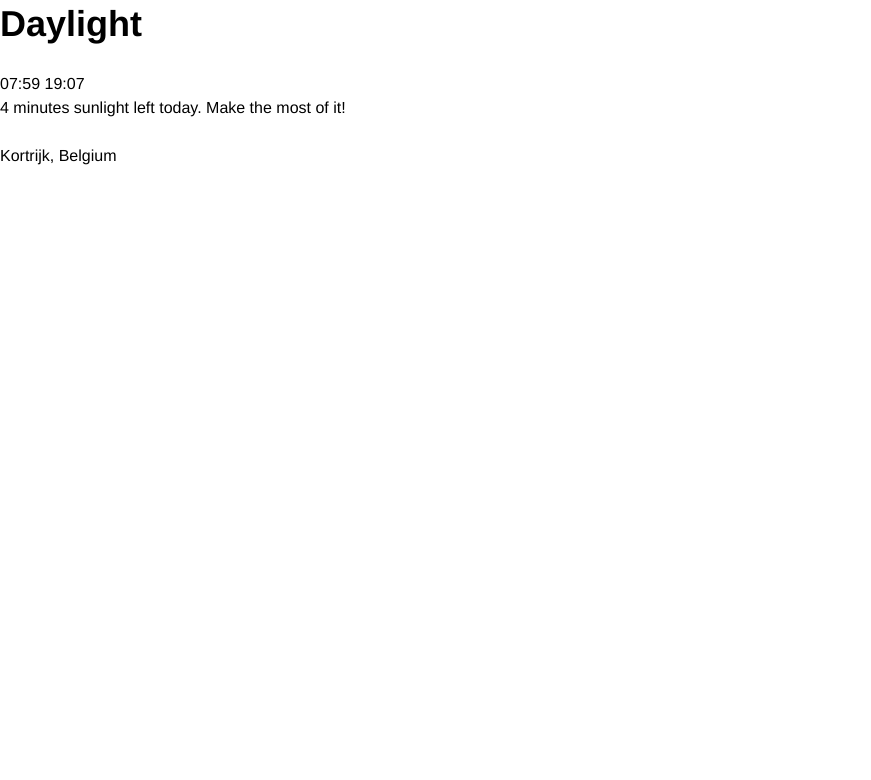
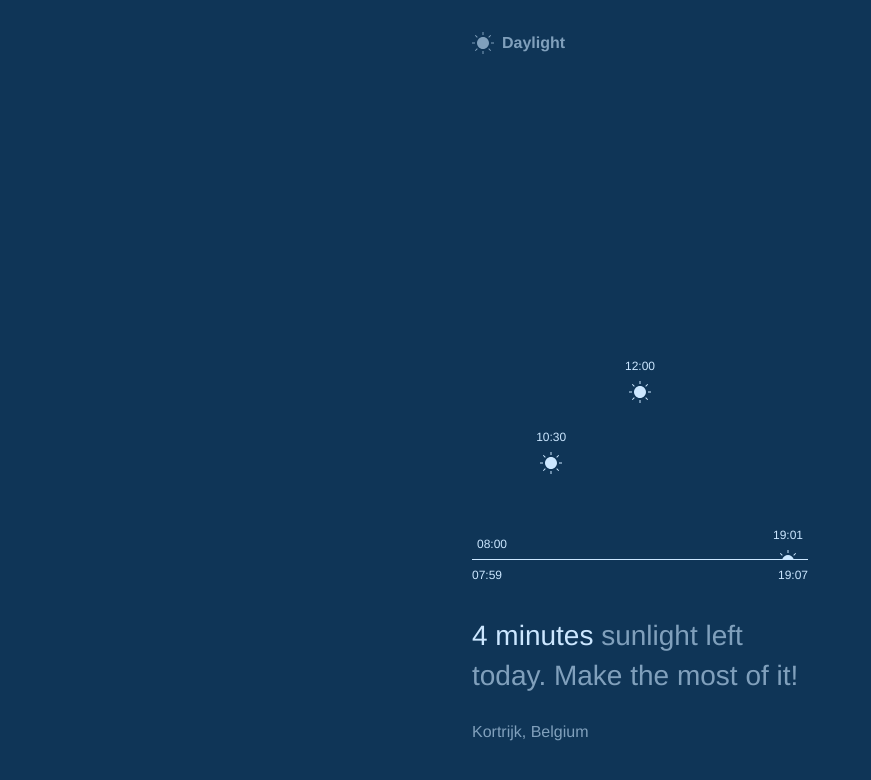
Before and after one commit to nmct-create3/daylight-app-BordeaudhuyBoris, a plain HTML site: page index.html in a window 1280 px wide. Shown: the whole page, without its empty margins (0-871 px from the left). Drawn offline with Linux system fonts and the light colour scheme.

Commit message:
feat: style afgewerkt

```diff
--- a/css/screen.css
+++ b/css/screen.css
@@ -1,6 +1,18 @@
 /*------------------------------------*\
 #FONTS
 \*------------------------------------*/
+
+@font-face {
+    font-family: "Work Sans";
+    font-weight: 400;
+    src: url("../fonts/Work_Sans/WorkSans-Italic-VariableFont_wght.ttf") format("ttf")
+}
+
+@font-face {
+    font-family: "Work Sans";
+    font-weight: 600;
+    src: url("../fonts/Work_Sans/WorkSans-VariableFont_wght.ttf") format("ttf")
+}
 
 /*------------------------------------*\
 #Variables
@@ -8,6 +20,8 @@
 
 :root {
     /* colors */
+    --color-front: #0F3557;
+    --color-back: #CCE7FF;
 
     /* opacity */
 
@@ -27,10 +41,13 @@
 html {
     font-size: 16px;
     line-height: 1.5;
-    font-family: Helvetica, arial, sans-serif;
+    font-family: "Work Sans", Helvetica, arial, sans-serif;
     box-sizing: border-box;
     -webkit-font-smoothing: antialiased;
     -moz-osx-font-smoothing: grayscale;
+    font-feature-settings: "zero" 1;
+    background-color: var(--color-back);
+    color: var(--color-front);
 }
 
 *,
@@ -249,7 +266,13 @@ input::placeholder {
 */
 
 .c-logo {
-
+    font-size: 16px;
+    font-weight: 600;
+    line-height: 16px;
+    display: flex;
+    align-items: center;
+    gap: 8px;
+    margin-bottom: auto;
 }
 
 /*
@@ -259,7 +282,9 @@ input::placeholder {
 */
 
 .c-sun {
-
+    width: 22px;
+    height: 22px;
+    fill: var(--color-front);
 }
 
 .c-logo .c-sun {
@@ -272,11 +297,72 @@ input::placeholder {
     Main app wrapper
 */
 
+.c-app{
+    max-width: 400px;
+    min-height: 100vh;
+    padding: 32px;
+    display: flex;
+    flex-direction: column;
+    justify-content: flex-end;
+    margin-left: auto;
+    margin-right: auto;
+}
+
+
+.c-app__summary{
+    font-size: 28px;
+    line-height: 40px;
+}
+
 /*
     Component: Horizon
     ---
     Horizon with sun visualisation
 */
+
+.c-horizon__line {
+    border-top: 1px solid var(--color-front);
+    padding-top: 8px;
+    margin-bottom: 34px;
+    display: flex;
+    justify-content: space-between;
+}
+
+.c-horizon__time{
+    font-size: 12px;
+    line-height: 14px;
+}
+
+.c-horizon__sky-wrapper {
+    position: relative;
+    height: 200px;
+    overflow: hidden;
+    padding: 22px 40px 0px 0px;
+}
+
+.c-horizon__sky {
+    position: relative;
+    height: 100%;
+}
+
+.c-horizon__sun::before{
+    content: attr(data-time);
+    font-size: 12px;
+    line-height: 14px;
+    display: block;
+    margin-bottom: 8px;
+    text-align: center;
+}
+
+.c-horizon__sun {
+    position: absolute;
+    display: flex;
+    flex-direction: column;
+    justify-content: center;
+    align-items: center;
+    width: 40px;
+    transform: translateY(22px);
+}
 
 /*------------------------------------*\
 #UTILITIES
@@ -287,6 +373,10 @@ input::placeholder {
     Mute with opacity
 */
 
+.u-muted{
+    opacity: 60%;
+}
+
 /*------------------------------------*\
 #STATES
 \*------------------------------------*/
@@ -296,6 +386,11 @@ input::placeholder {
 */
 
 /* Night version: just switch the light and dark vars */
+
+.is-night {
+    --color-front: #CCE7FF;
+    --color-back: #0F3557;
+}
 
 /*------------------------------------*\
 #MEDIA
--- a/index.html
+++ b/index.html
@@ -1,5 +1,5 @@
 <!doctype html>
-<html lang="en" class="is-day">
+<html lang="en" class="is-day is-night">
 
 <head>
     <meta charset="utf-8">
@@ -21,27 +21,40 @@
 
 <body>
     <main class="c-app">
-        <h1 class="c-logo">
+        <h1 class="c-logo u-muted">
+            <svg class="c-sun" xmlns="http://www.w3.org/2000/svg" viewBox="0 0 22 22">
+                <path
+                    d="M17,11c0,3.3-2.7,6-6,6s-6-2.7-6-6s2.7-6,6-6S17,7.7,17,11z M11.5,0h-1v3h1V0z M3.6,2.9L2.9,3.6L5,5.7L5.7,5L3.6,2.9zM0,10.5l0,1h3v-1H0z M2.9,18.4l0.7,0.7L5.7,17L5,16.3L2.9,18.4z M10.5,22h1v-3h-1V22z M18.4,19.1l0.7-0.7L17,16.3L16.3,17L18.4,19.1z M22,11.5v-1h-3v1H22z M19.1,3.6l-0.7-0.7L16.3,5L17,5.7L19.1,3.6z" />
+            </svg>
             Daylight
         </h1>
+        <div class="c-bottom">
             <div class="c-horizon">
                 <div class="c-horizon__sky-wrapper">
                     <div class="c-horizon__sky">
-                    <span class="c-horizon__sun js-sun" data-time="08:00"
-                          style="bottom: 0%; left: 0%;">
-
+                        <span class="c-horizon__sun js-sun" data-time="08:00" style="bottom: 0%; left: 0%;">
+                            <svg class="c-sun" xmlns="http://www.w3.org/2000/svg" viewBox="0 0 22 22">
+                                <path
+                                    d="M17,11c0,3.3-2.7,6-6,6s-6-2.7-6-6s2.7-6,6-6S17,7.7,17,11z M11.5,0h-1v3h1V0z M3.6,2.9L2.9,3.6L5,5.7L5.7,5L3.6,2.9zM0,10.5l0,1h3v-1H0z M2.9,18.4l0.7,0.7L5.7,17L5,16.3L2.9,18.4z M10.5,22h1v-3h-1V22z M18.4,19.1l0.7-0.7L17,16.3L16.3,17L18.4,19.1z M22,11.5v-1h-3v1H22z M19.1,3.6l-0.7-0.7L16.3,5L17,5.7L19.1,3.6z" />
+                            </svg>
                         </span>
-                    <span class="c-horizon__sun js-sun" data-time="10:30"
-                          style="bottom: 60%; left: 20%;">
-
+                        <span class="c-horizon__sun js-sun" data-time="10:30" style="bottom: 60%; left: 20%;">
+                            <svg class="c-sun" xmlns="http://www.w3.org/2000/svg" viewBox="0 0 22 22">
+                                <path
+                                    d="M17,11c0,3.3-2.7,6-6,6s-6-2.7-6-6s2.7-6,6-6S17,7.7,17,11z M11.5,0h-1v3h1V0z M3.6,2.9L2.9,3.6L5,5.7L5.7,5L3.6,2.9zM0,10.5l0,1h3v-1H0z M2.9,18.4l0.7,0.7L5.7,17L5,16.3L2.9,18.4z M10.5,22h1v-3h-1V22z M18.4,19.1l0.7-0.7L17,16.3L16.3,17L18.4,19.1z M22,11.5v-1h-3v1H22z M19.1,3.6l-0.7-0.7L16.3,5L17,5.7L19.1,3.6z" />
+                            </svg>
                         </span>
-                    <span class="c-horizon__sun js-sun" data-time="12:00"
-                          style="bottom: 100%; left: 50%;">
-
+                        <span class="c-horizon__sun js-sun" data-time="12:00" style="bottom: 100%; left: 50%;">
+                            <svg class="c-sun" xmlns="http://www.w3.org/2000/svg" viewBox="0 0 22 22">
+                                <path
+                                    d="M17,11c0,3.3-2.7,6-6,6s-6-2.7-6-6s2.7-6,6-6S17,7.7,17,11z M11.5,0h-1v3h1V0z M3.6,2.9L2.9,3.6L5,5.7L5.7,5L3.6,2.9zM0,10.5l0,1h3v-1H0z M2.9,18.4l0.7,0.7L5.7,17L5,16.3L2.9,18.4z M10.5,22h1v-3h-1V22z M18.4,19.1l0.7-0.7L17,16.3L16.3,17L18.4,19.1z M22,11.5v-1h-3v1H22z M19.1,3.6l-0.7-0.7L16.3,5L17,5.7L19.1,3.6z" />
+                            </svg>
                         </span>
-                    <span class="c-horizon__sun js-sun" data-time="19:01"
-                          style="bottom: 5%; left: 100%;">
-
+                        <span class="c-horizon__sun js-sun" data-time="19:01" style="bottom: 5%; left: 100%;">
+                            <svg class="c-sun" xmlns="http://www.w3.org/2000/svg" viewBox="0 0 22 22">
+                                <path
+                                    d="M17,11c0,3.3-2.7,6-6,6s-6-2.7-6-6s2.7-6,6-6S17,7.7,17,11z M11.5,0h-1v3h1V0z M3.6,2.9L2.9,3.6L5,5.7L5.7,5L3.6,2.9zM0,10.5l0,1h3v-1H0z M2.9,18.4l0.7,0.7L5.7,17L5,16.3L2.9,18.4z M10.5,22h1v-3h-1V22z M18.4,19.1l0.7-0.7L17,16.3L16.3,17L18.4,19.1z M22,11.5v-1h-3v1H22z M19.1,3.6l-0.7-0.7L16.3,5L17,5.7L19.1,3.6z" />
+                            </svg>
                         </span>
                     </div>
                 </div>
@@ -55,12 +68,13 @@
                 </div>
             </div>
             <p class="c-app__summary">
-            <span class="js-time-left">4</span> minutes sunlight left today.
-            Make the most of it!
+                <span class="js-time-left">4</span> minutes <span class="u-muted">sunlight left today.
+                    Make the most of it!</span>
             </p>
-        <p class="c-app__location js-location">
+            <p class="c-app__location js-location u-muted">
                 Kortrijk, Belgium
             </p>
+        </div>
     </main>
 </body>
 
```
Lines whose indentation alone changed are shown as unchanged.
